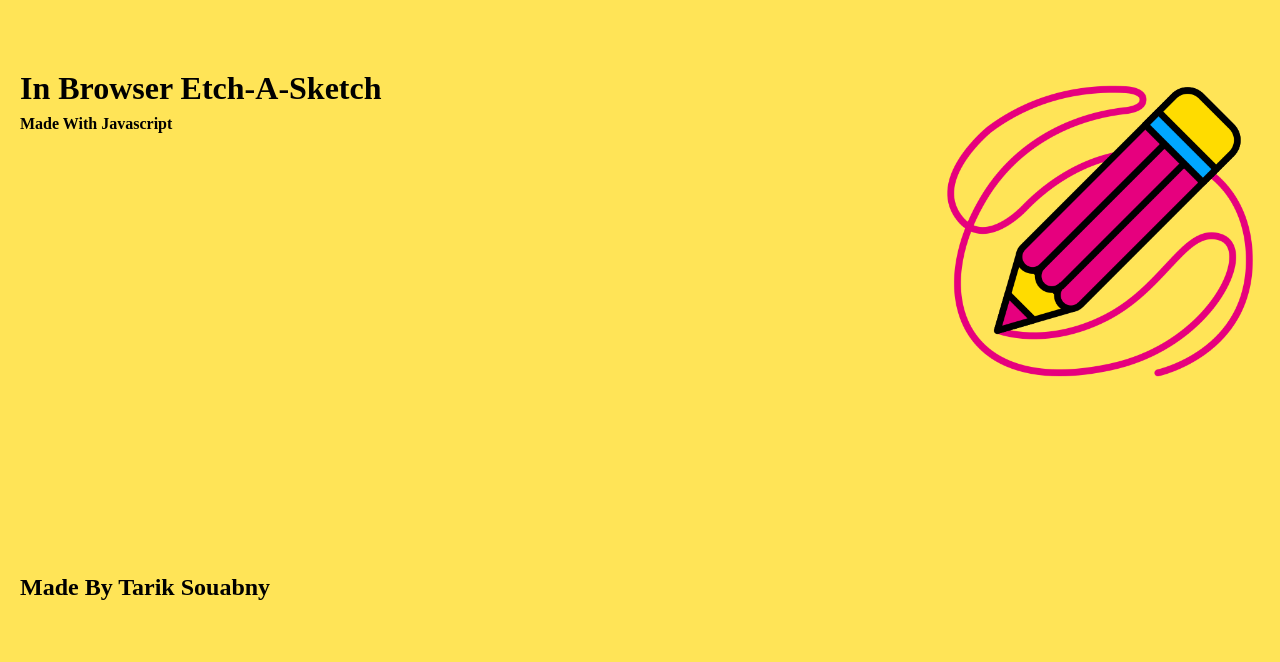
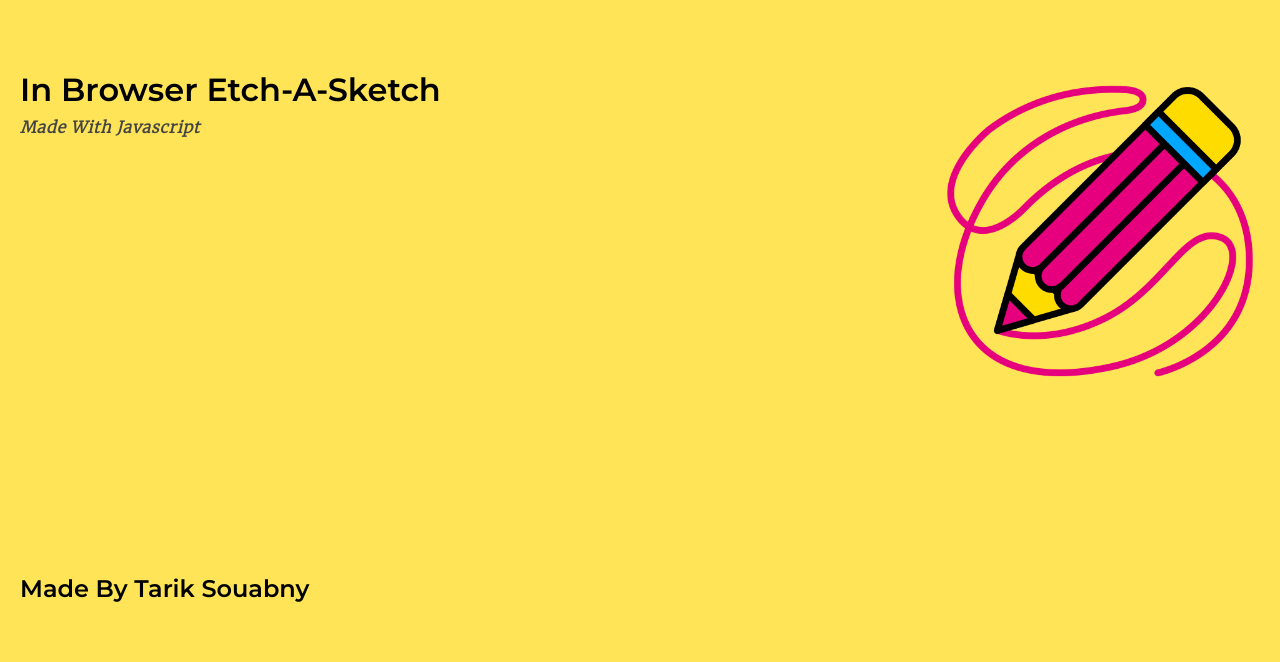
Before and after one commit to tariksouabny/etch-a-sketch, a website built with Parcel: page index.html in a window 1280 px wide. Shown: the part 138-800 px from the top of the page. Built offline with nearby package versions, Linux system fonts and the light colour scheme.

Commit message:
Update fonts to Montserrat and Merriweather

```diff
--- a/styles.css
+++ b/styles.css
@@ -1,3 +1,5 @@
+@import url("https://fonts.googleapis.com/css2?family=Montserrat:wght@600&display=swap");
+@import url("https://fonts.googleapis.com/css2?family=Merriweather:wght@300&display=swap");
 *,
 ::before,
 ::after {
@@ -9,6 +11,9 @@
 body {
   --icon-size: 10vw;
   --main-img-size: 25vw;
+  --font-main: "Montserrat", sans-serif;
+  --font-accent: "Merriweather", serif;
+  font-family: "Montserrat", sans-serif;
 }
 
 /* Prevent highlighting images */
@@ -34,7 +39,22 @@ header {
   background: #ffe457;
   min-height: 100vh;
   max-height: 100vh;
+  min-width: 100%;
+  max-width: 100%;
+  font-family: var(--font-main);
 }
+
+header h1 {
+  font-weight: bold;
+}
+
+header h4 {
+  font-family: var(--font-accent);
+  letter-spacing: 1px;
+  color: #444;
+  font-style: italic;
+}
+
 .header-main {
   display: flex;
   min-height: calc(100vh - var(--icon-size));
```
